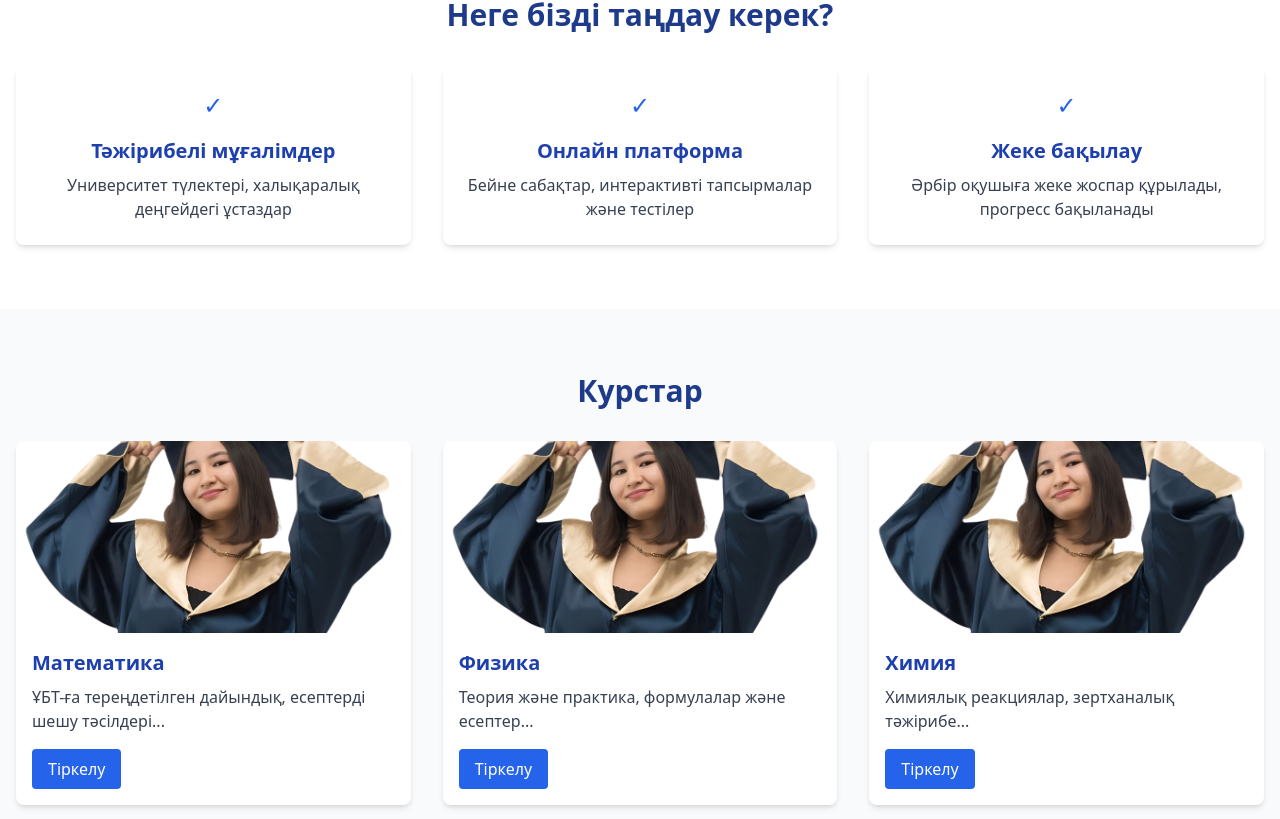
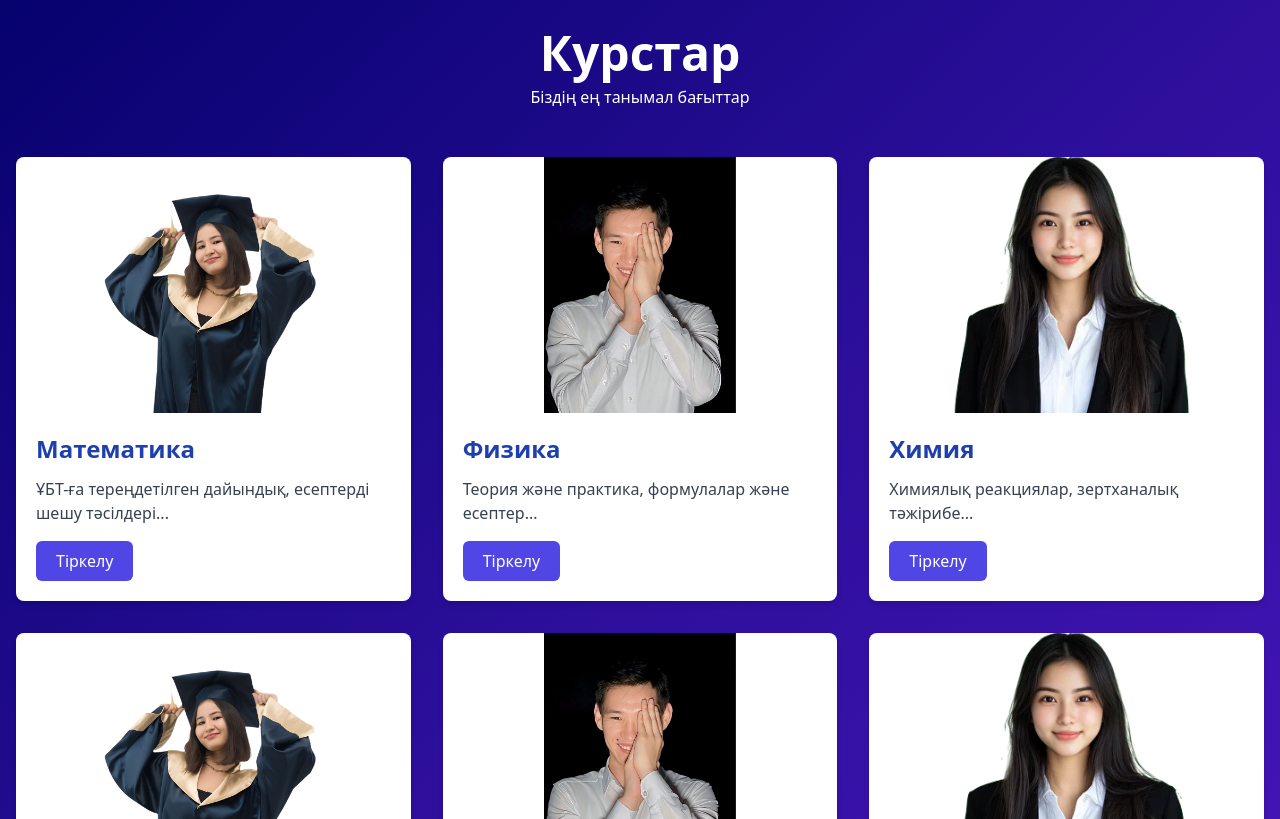
Before and after one commit to Ars160/YerkinOnerAcademy1, a React (Create React App) app: page / in a window 1280 px wide. Shown: the part 2361-3180 px from the top of the page. Built offline with nearby package versions, Linux system fonts and the light colour scheme.

Commit message:
updated Courses comp

```diff
--- a/src/App.js
+++ b/src/App.js
@@ -19,8 +19,8 @@ function App() {
       <Hero />
       <StatsBlock />
       <LearningSystem/>
+      <Courses />
       <Features />
-      <Courses />
       <Teachers />
       <Testimonials />
       <Contact />
--- a/src/components/Courses.js
+++ b/src/components/Courses.js
@@ -1,7 +1,7 @@
 import React from 'react';
 import mathImg from '../assets/images/banner.png';
-import physicsImg from '../assets/images/banner.png';
-import chemistryImg from '../assets/images/banner.png';
+import physicsImg from '../assets/images/IMG_2381.png';
+import chemistryImg from '../assets/images/kurator.png';
 
 const Courses = () => {
   const courses = [
@@ -20,29 +20,64 @@ const Courses = () => {
       img: chemistryImg,
       desc: 'Химиялық реакциялар, зертханалық тәжірибе...',
     },
+    {
+      title: 'Математика',
+      img: mathImg,
+      desc: 'ҰБТ-ға тереңдетілген дайындық, есептерді шешу тәсілдері...',
+    },
+    {
+      title: 'Физика',
+      img: physicsImg,
+      desc: 'Теория және практика, формулалар және есептер...',
+    },
+    {
+      title: 'Химия',
+      img: chemistryImg,
+      desc: 'Химиялық реакциялар, зертханалық тәжірибе...',
+    },
   ];
 
   return (
-    <section id="courses" className="py-16 bg-gray-50">
+    <section
+      id="courses"
+      className="py-16 bg-gradient-to-br from-[#04016C] via-[#2C0F9B] to-[#4A16BD]"
+    >
       <div className="container mx-auto px-4">
-        <h2 className="text-3xl font-bold text-center text-blue-900 mb-8">Курстар</h2>
+        {/* Заголовок и подзаголовок */}
+        <div className="mb-12 text-center">
+          <h2 className="text-4xl md:text-5xl font-bold text-white">
+            Курстар
+          </h2>
+          <p className="text-white mt-2">
+            Біздің ең танымал бағыттар
+          </p>
+        </div>
+
+        {/* Сетка карточек */}
         <div className="grid grid-cols-1 md:grid-cols-3 gap-8">
           {courses.map((course, idx) => (
             <div
               key={idx}
-              className="bg-white rounded-lg shadow-md overflow-hidden transform hover:scale-105 transition duration-300"
+              className="bg-white rounded-lg shadow-md hover:shadow-xl transform hover:-translate-y-1 transition duration-300"
             >
+              {/* Картинка сверху */}
               <img
-                src={course.img}
-                alt={course.title}
-                className="w-full h-48 object-cover"
+              src={course.img}
+              alt={course.title}
+              className="w-full h-auto max-h-64 object-contain rounded-t-lg"
               />
-              <div className="p-4">
-                <h3 className="text-xl font-semibold mb-2 text-blue-800">{course.title}</h3>
-                <p className="text-gray-700 mb-4">{course.desc}</p>
+
+              {/* Текстовое описание */}
+              <div className="p-5">
+                <h3 className="text-2xl font-semibold mb-3 text-blue-800">
+                  {course.title}
+                </h3>
+                <p className="text-gray-700 mb-4">
+                  {course.desc}
+                </p>
                 <a
                   href="#register"
-                  className="inline-block bg-blue-600 text-white px-4 py-2 rounded hover:bg-blue-700 transition"
+                  className="inline-block bg-indigo-600 text-white font-medium py-2 px-5 rounded-md hover:bg-indigo-700 transition-colors"
                 >
                   Тіркелу
                 </a>
--- a/src/components/LearningSystem.js
+++ b/src/components/LearningSystem.js
@@ -71,7 +71,7 @@ const TeachingSystemSection = () => {
   const rows = chunkArray(features, 2);
 
   return (
-    <section className="flex flex-col justify-center items-center p-20 w-full bg-white max-md:px-5 max-md:max-w-full">
+    <section className="flex flex-col justify-center items-center p-24 w-full bg-white max-md:px-5 max-md:max-w-full">
       <div className="flex flex-col w-full max-w-[1231px] max-md:max-w-full mx-auto">
       <div className="mb-12 text-center">
           <h2 className="text-3xl md:text-4xl lg:text-5xl font-bold text-blue-900 leading-tight">
```
Also changed, not shown: src/assets/images/IMG_2381.png (added).
